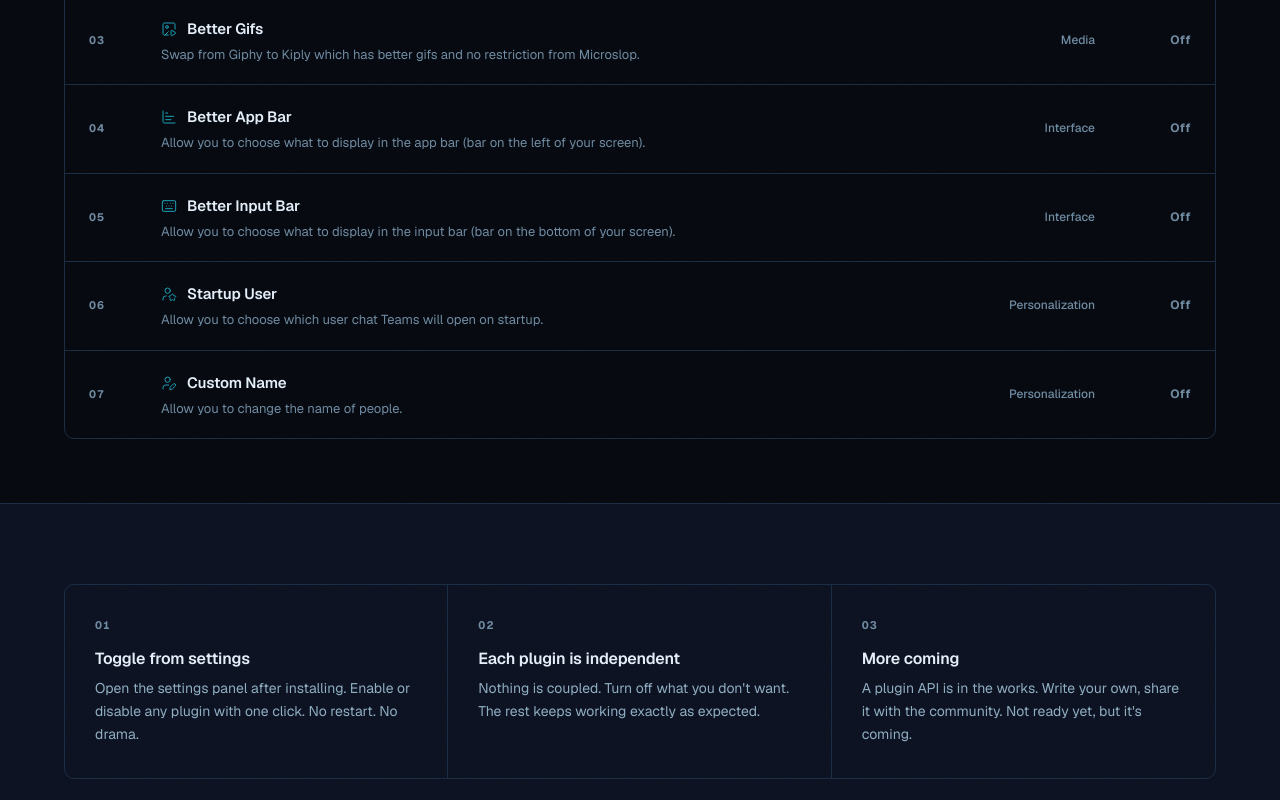
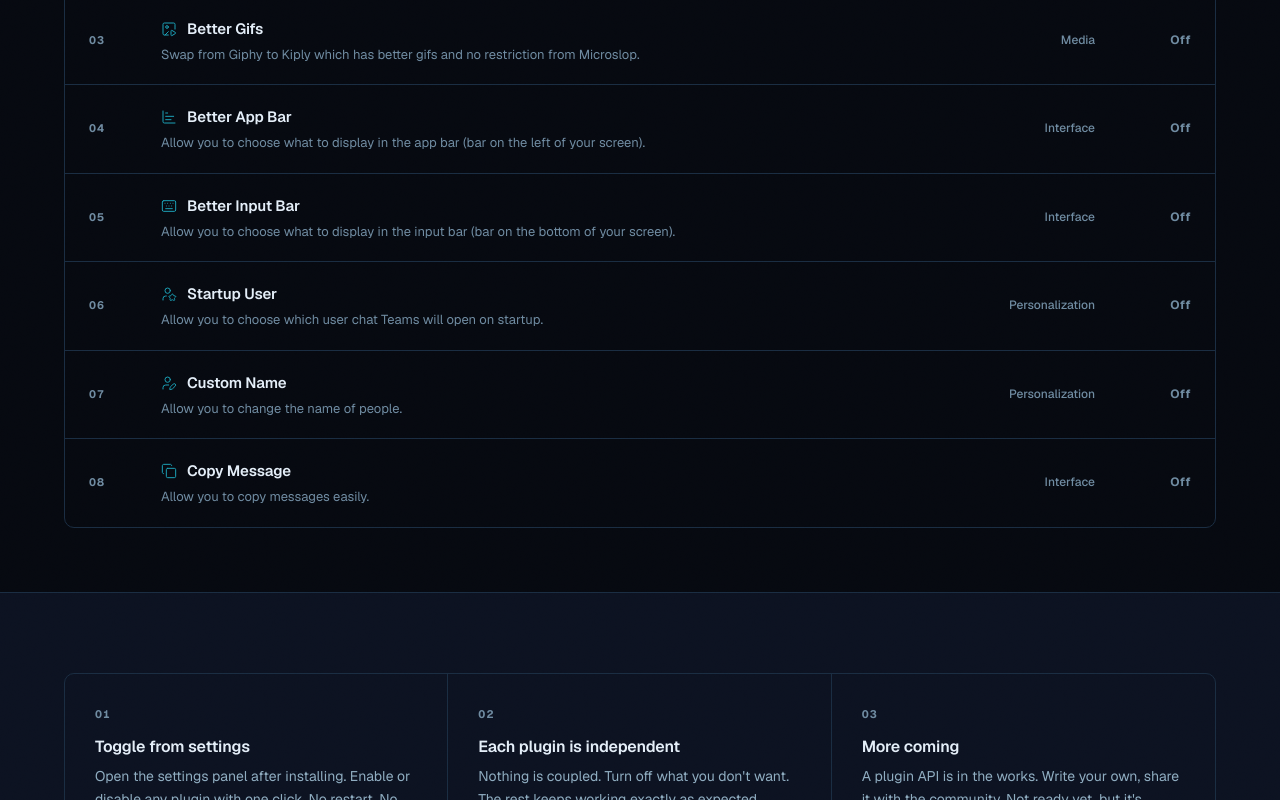
Before and after one commit to LeonimusTTV/teams-but-actually-good-website, a React (Vite) app: page /plugins in a window 1280 px wide. Shown: the part 891-1691 px from the top of the page. Built offline with nearby package versions, Linux system fonts and the light colour scheme.

Commit message:
feat: add "Copy Message" plugin with associated icon and description

```diff
--- a/src/data/iconMap.ts
+++ b/src/data/iconMap.ts
@@ -27,6 +27,7 @@ import {
   Cog,
   UserStar,
   UserPen,
+  Copy,
 } from "lucide-react";
 import type { LucideIcon } from "lucide-react";
 
@@ -59,6 +60,7 @@ const iconMap: Record<string, LucideIcon> = {
   Sticker,
   UserStar,
   UserPen,
+  Copy,
 };
 
 export function getIcon(iconName: string): LucideIcon {
--- a/src/data/plugins.json
+++ b/src/data/plugins.json
@@ -47,5 +47,12 @@
     "icon": "UserPen",
     "category": "Personalization",
     "enabled": false
+  },
+  {
+    "name": "Copy Message",
+    "description": "Allow you to copy messages easily.",
+    "icon": "Copy",
+    "category": "Interface",
+    "enabled": false
   }
 ]
```
